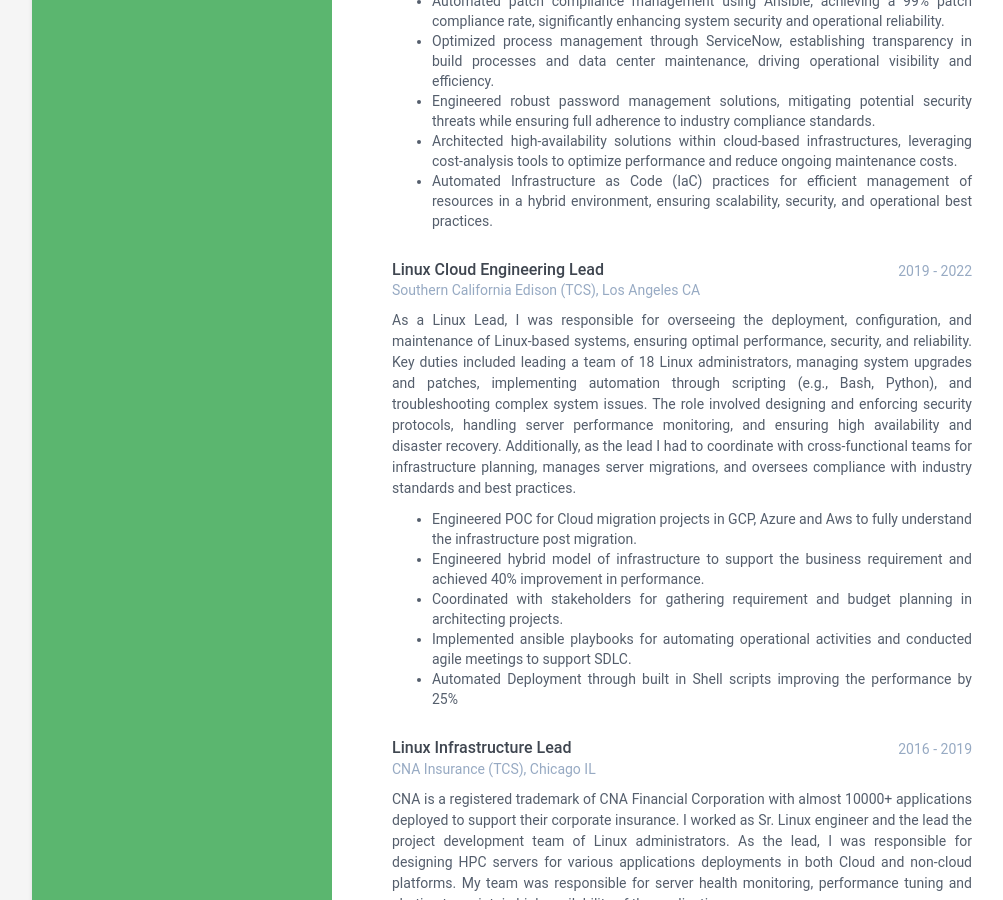
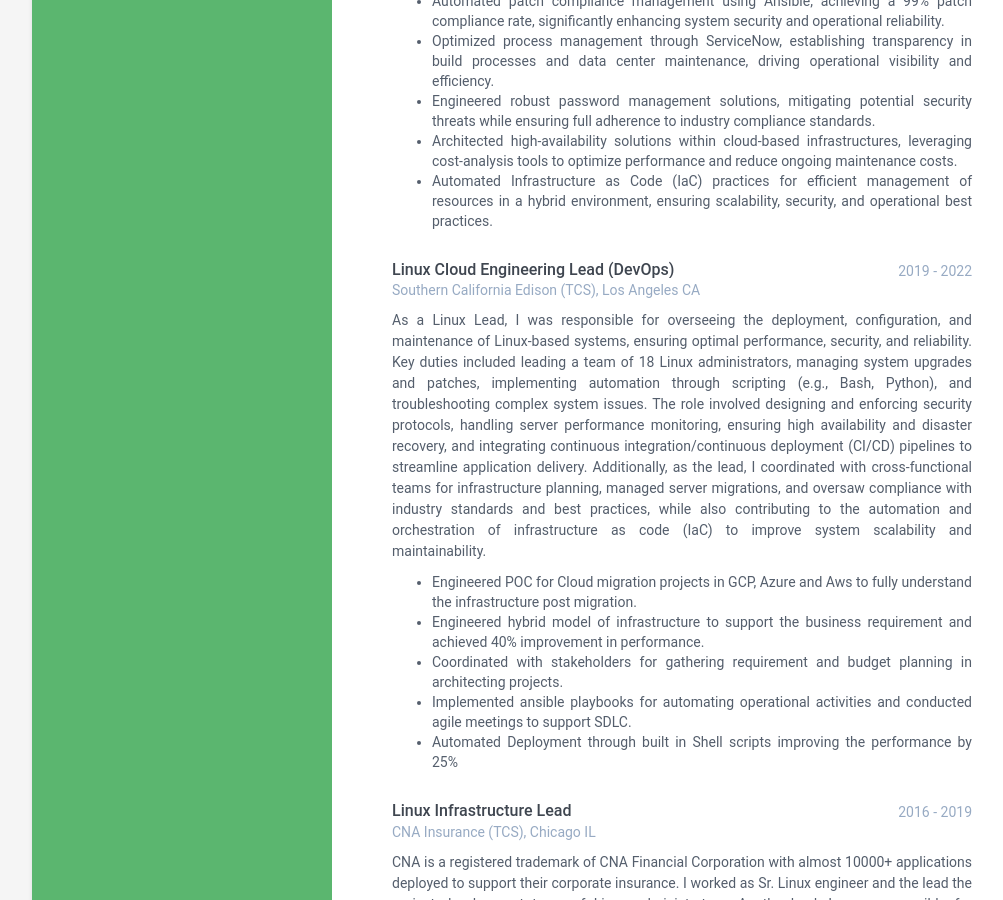
Before and after one commit to Jananimpg/portfolio, a Jekyll site: the page built from index.html, in a window 1280 px wide and 900 px high, scrolled down 1502 px. Shown: the whole window, without its empty margins (108-1111 px from the left). Built offline with Jekyll 4.4.1, drawn with Linux system fonts in a browser that asks for light colours.

Commit message:
Update data.yml

```diff
--- a/_data/data.yml
+++ b/_data/data.yml
@@ -116,11 +116,11 @@ experiences:
         - Architected high-availability solutions within cloud-based infrastructures, leveraging cost-analysis tools to optimize performance and reduce ongoing maintenance costs.
         - Automated Infrastructure as Code (IaC) practices for efficient management of resources in a hybrid environment, ensuring scalability, security, and operational best practices.
 
-  - role: Linux Cloud Engineering Lead
+  - role: Linux Cloud Engineering Lead (DevOps)
     time: 2019 - 2022
     company: Southern California Edison (TCS), Los Angeles CA
     details: |
-      As a Linux Lead, I was responsible for overseeing the deployment, configuration, and maintenance of Linux-based systems, ensuring optimal performance, security, and reliability. Key duties included leading a team of 18 Linux administrators, managing system upgrades and patches, implementing automation through scripting (e.g., Bash, Python), and troubleshooting complex system issues. The role involved designing and enforcing security protocols, handling server performance monitoring, and ensuring high availability and disaster recovery. Additionally, as the lead I had to coordinate with cross-functional teams for infrastructure planning, manages server migrations, and oversees compliance with industry standards and best practices.
+      As a Linux Lead, I was responsible for overseeing the deployment, configuration, and maintenance of Linux-based systems, ensuring optimal performance, security, and reliability. Key duties included leading a team of 18 Linux administrators, managing system upgrades and patches, implementing automation through scripting (e.g., Bash, Python), and troubleshooting complex system issues. The role involved designing and enforcing security protocols, handling server performance monitoring, ensuring high availability and disaster recovery, and integrating continuous integration/continuous deployment (CI/CD) pipelines to streamline application delivery. Additionally, as the lead, I coordinated with cross-functional teams for infrastructure planning, managed server migrations, and oversaw compliance with industry standards and best practices, while also contributing to the automation and orchestration of infrastructure as code (IaC) to improve system scalability and maintainability.
         - Engineered POC for Cloud migration projects in GCP, Azure and Aws to fully understand the infrastructure post migration.
         - Engineered hybrid model of infrastructure to support the business requirement and achieved 40% improvement in performance.
         - Coordinated with stakeholders for gathering requirement and budget planning in architecting projects.
```
